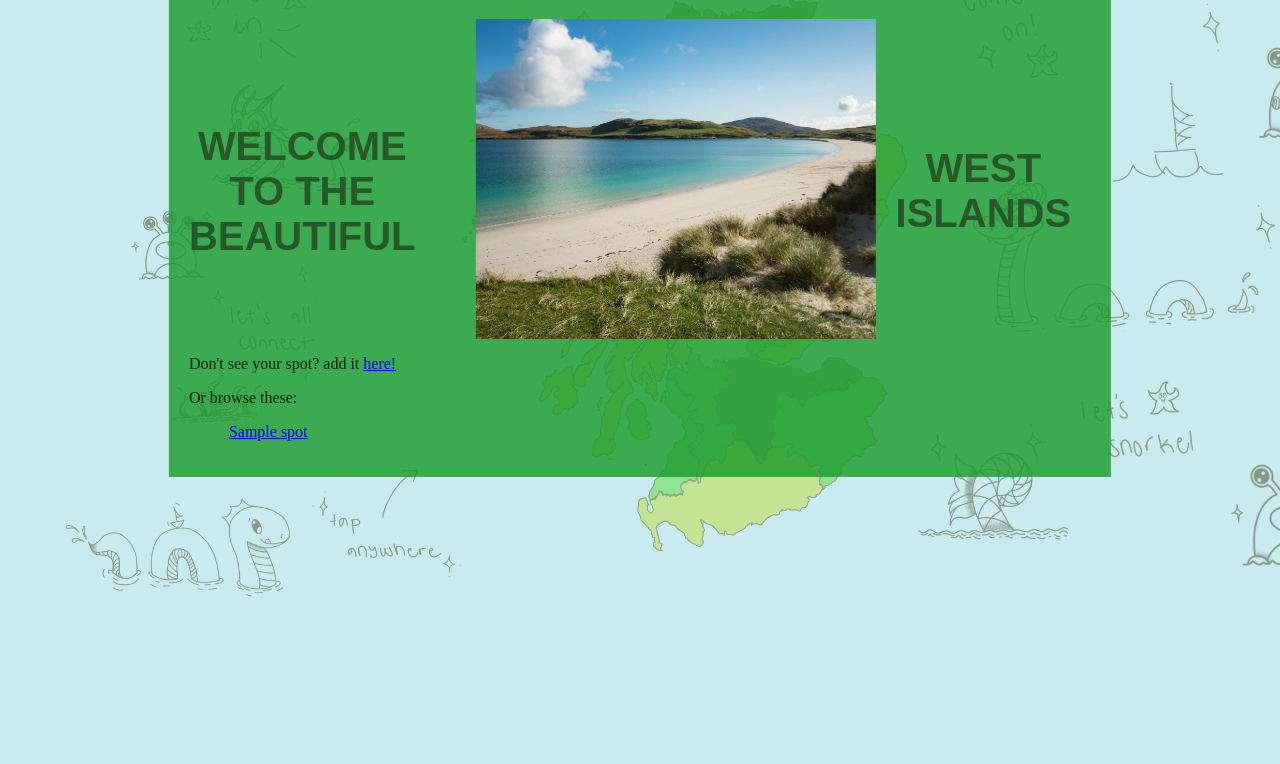
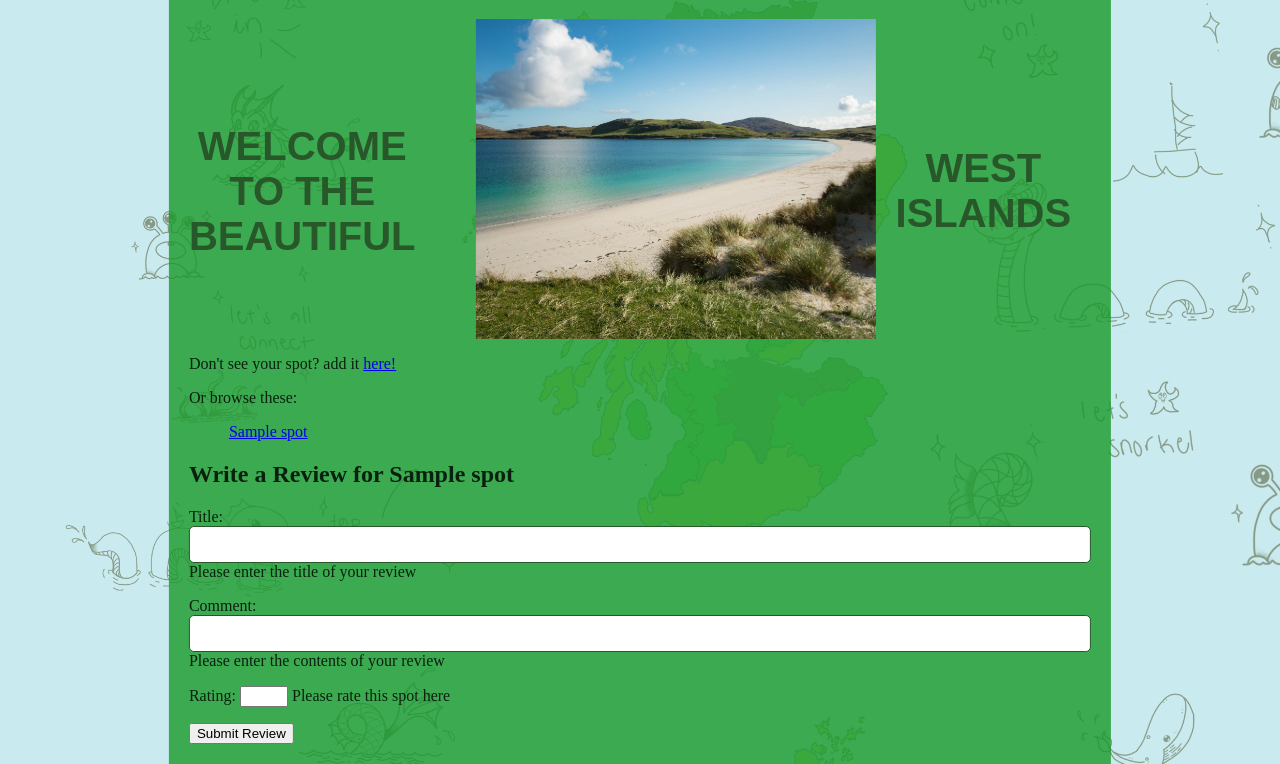
Before and after one commit to GregorJUofG/snorkel, a Django app: template templates/gregssnorkelscores/westIslands.html in a window 1280 px wide. Shown: the part 201-965 px from the top of the page. Before the commit the page ends 798 px from the top, so only its background shows below. Run offline with Django 3.2, Linux system fonts and the light colour scheme; the template is opened without the code that fills it: values that come from a table or form of the project are taken from there, others are empty; tables that the repository leaves empty hold one stand-in row (values such as "Sample post").

Commit message:
fix the stars

```diff
--- a/gregssnorkelscores/forms.py
+++ b/gregssnorkelscores/forms.py
@@ -43,7 +43,10 @@ class ReviewForm(forms.ModelForm):
                                 help_text="Please rate this spot here")
     class Meta:
         model = Review
-        fields = ('title','comment',)
+        fields = ('title','comment','rating')
+        widgets = {
+            'rating': forms.RadioSelect()  # Ensures the rating field uses radio buttons
+        }
 
 
 class UserForm(forms.ModelForm):
--- a/templates/gregssnorkelscores/westIslands.html
+++ b/templates/gregssnorkelscores/westIslands.html
@@ -31,6 +31,14 @@
                     {% endif %}
                 {% endfor %}
             </ul>
+            <div class="review-form">
+                <h2>Write a Review for {{ spot.name }}</h2>
+                <form method="post">
+                    {% csrf_token %}
+                    {{ form.as_p }}
+                    <button type="submit">Submit Review</button>
+                </form>
+            </div>
         </div>
     </div>
 </body>
```
Also changed, not shown: gregssnorkelscores/migrations/0006_auto_20240322_1402.py (added).
